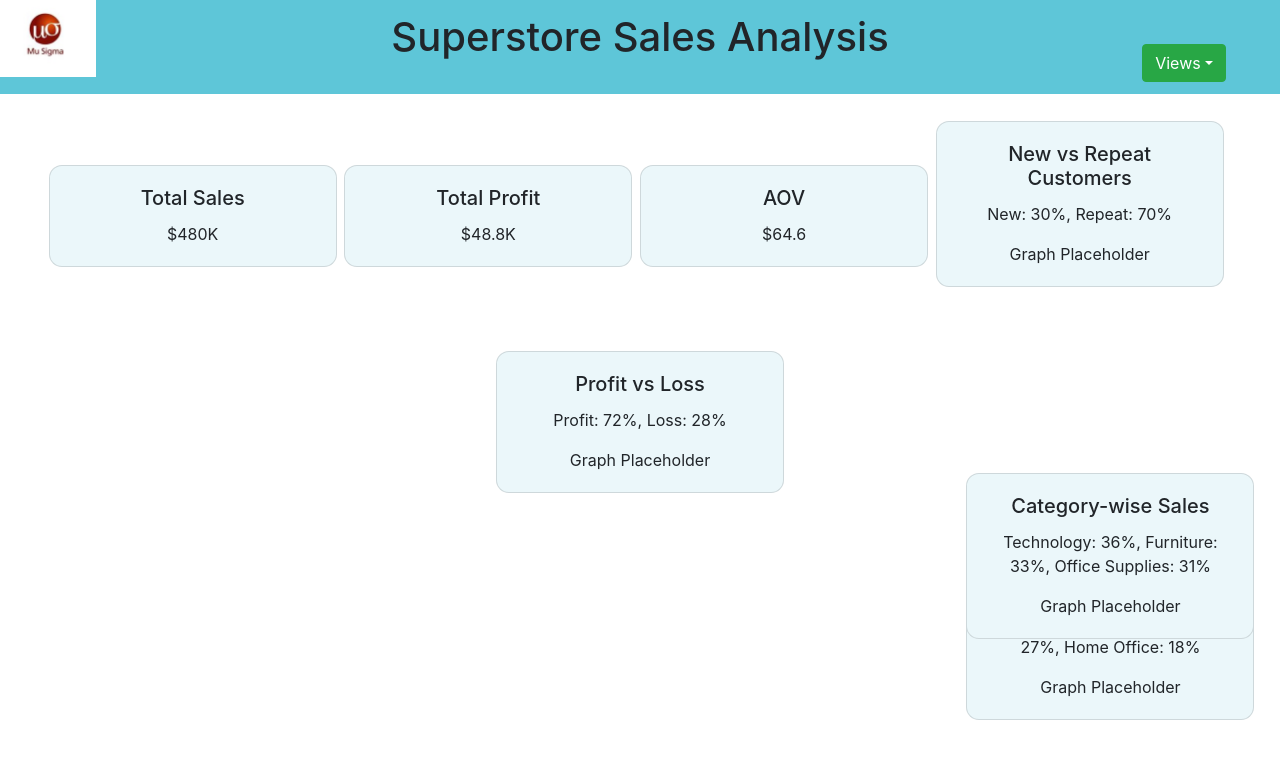
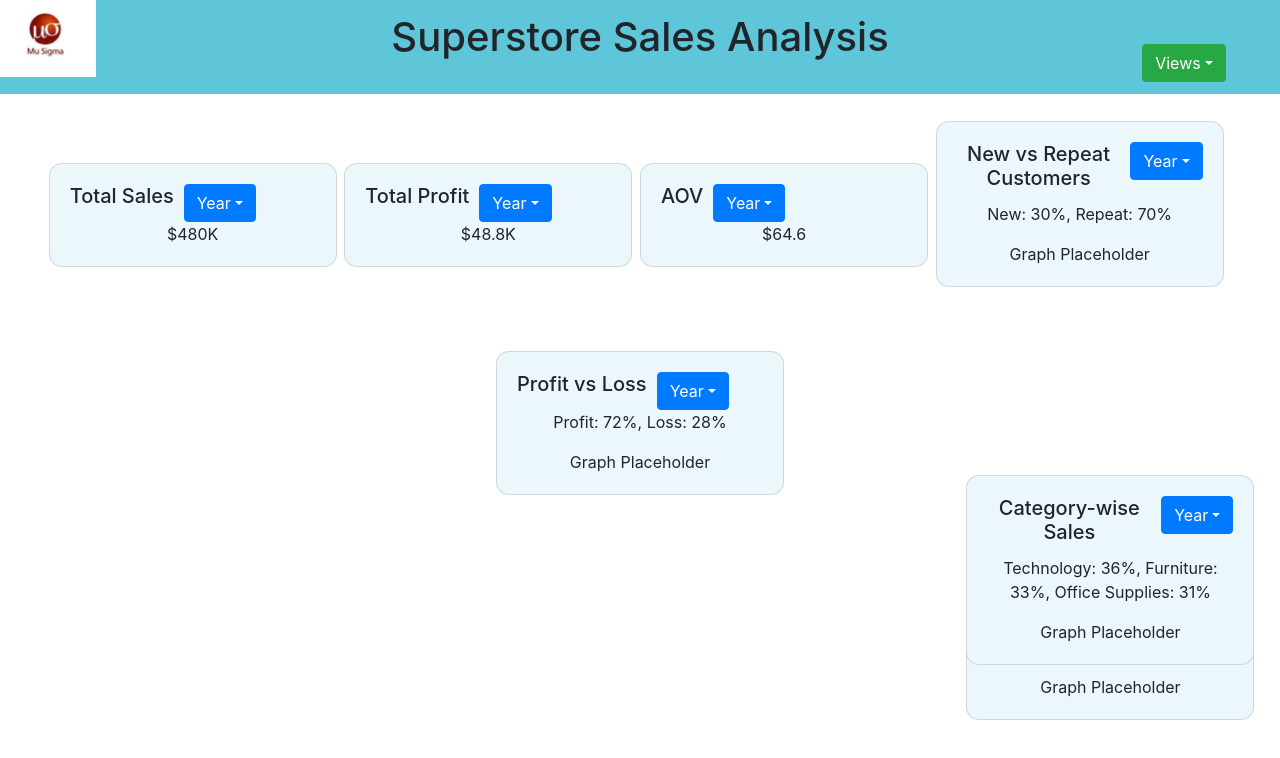
Before and after one commit to billy3b/MuDashboard, a React (Create React App) app: page / in a window 1280 px wide. Shown: the top 758 px of the page. Built offline with nearby package versions, Linux system fonts and the light colour scheme.

Commit message:
created year filter

```diff
--- a/src/component/cardtemp.jsx
+++ b/src/component/cardtemp.jsx
@@ -2,12 +2,17 @@ import React from "react";
 import Button from 'react-bootstrap/Button';
 import Card from 'react-bootstrap/Card';
 import"./pages/overview.css";
+import YearFilter from "./yearfilter";
+
 export default function CardTemp(props){
     return(
 
     <Card className={props.classs} style={{ width: '18rem', backgroundColor: "rgb(235, 247, 250)", borderRadius: "13px" }}>
       <Card.Body>
-        <Card.Title>{props.title}</Card.Title>
+        <div  style={{display:'flex', gap:'10px'}}>
+          <Card.Title>{props.title}</Card.Title>
+          <YearFilter />
+        </div>
         <Card.Text>
           {props.body}
         </Card.Text>
--- /dev/null
+++ b/src/component/yearfilter.jsx
@@ -0,0 +1,13 @@
+import Dropdown from 'react-bootstrap/Dropdown';
+import DropdownButton from 'react-bootstrap/DropdownButton';
+
+export default function yearFilter() {
+  return (
+    <DropdownButton id="dropdown-basic-button" title="Year">
+      <Dropdown.Item href="#/action-1">2015</Dropdown.Item>
+      <Dropdown.Item href="#/action-2">2016</Dropdown.Item>
+      <Dropdown.Item href="#/action-3">2017</Dropdown.Item>
+      <Dropdown.Item href="#/action-3">2018</Dropdown.Item>
+    </DropdownButton>
+  );
+}
```
